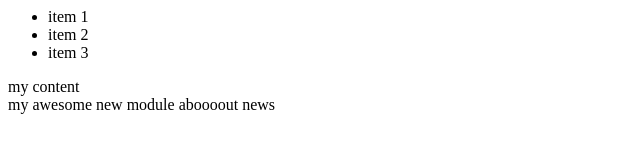
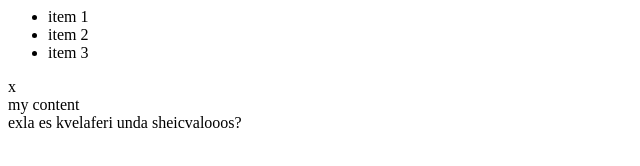
Before and after one commit to tato1242/Lesgo, a plain HTML site: page index.html in a window 1280 px wide. Shown: the whole page, without its empty margins (0-640 px from the left). Drawn offline with Linux system fonts and the light colour scheme.

Commit message:
sheicvala?

```diff
--- a/index.html
+++ b/index.html
@@ -7,11 +7,11 @@
         <li>item 3</li>
     </ul>
 </module-one>
-<module-two>
+<module-two>x
     <div>my content</div>
 </module-two>
 <module-three>
-    <div>my awesome new module aboooout news</div>
+    <div>exla es kvelaferi unda sheicvalooos?</div>
 </module-three>
     </body>
 </html>
```
